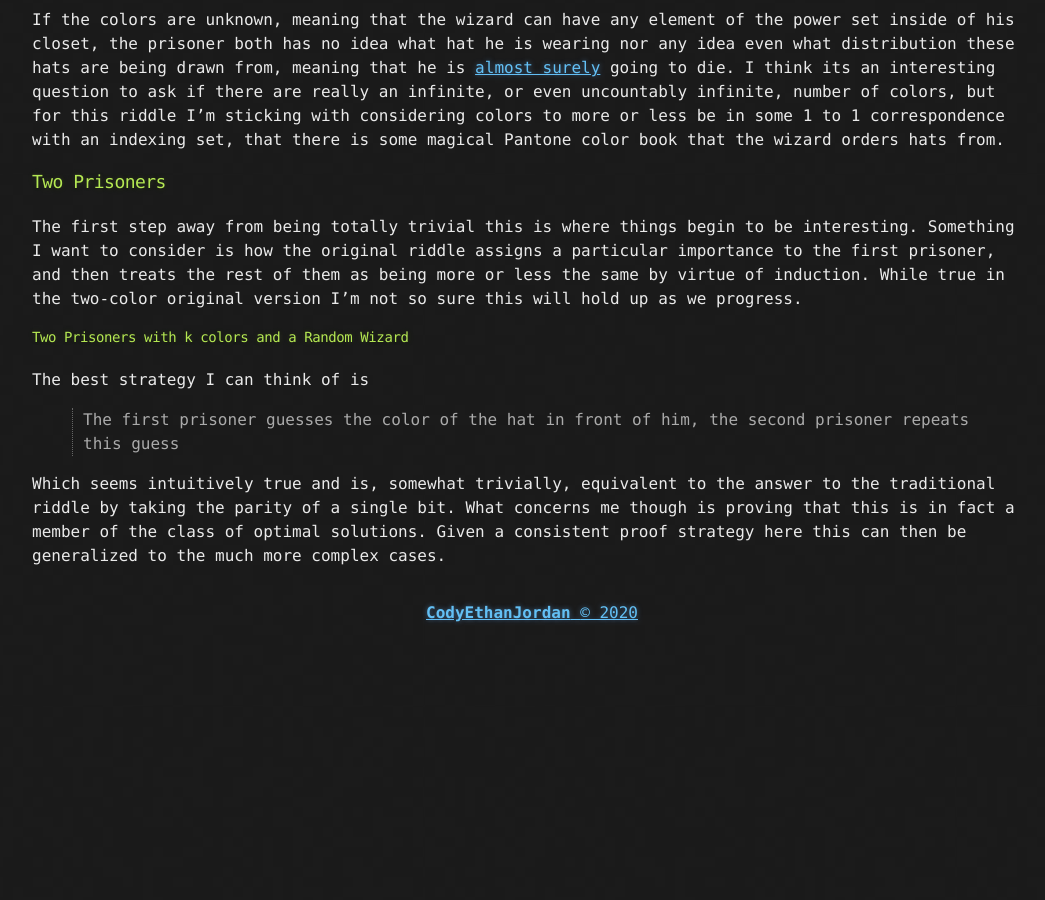
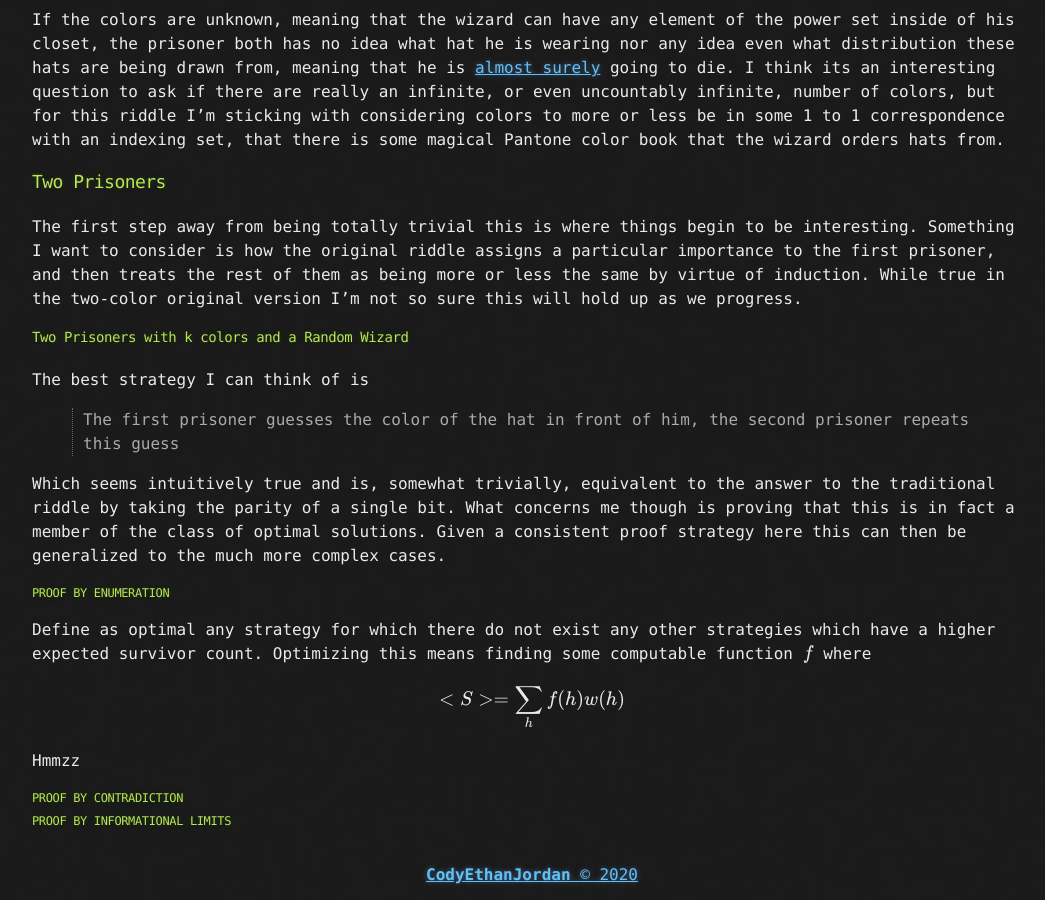
Before and after one commit to CodyEthanJordan/CodyEthanJordan.github.io, a Jekyll site: the page built from _posts/2020-10-08-tenHatsProofs.md, in a window 1280 px wide and 900 px high, scrolled down 3018 px. Shown: the whole window, without its empty margins (108-1153 px from the left). Built offline with Jekyll 4.4.1, drawn with Linux system fonts in a browser that asks for light colours; formulas are drawn with MathJax 3; a script that is not in the unit is left out; before the commit the page ends 3656 px from its top, so only the background shows below that.

Commit message:
Starting proofs on hats

```diff
--- a/_posts/2020-10-08-tenHatsProofs.md
+++ b/_posts/2020-10-08-tenHatsProofs.md
@@ -96,3 +96,15 @@ The best strategy I can think of is
 > The first prisoner guesses the color of the hat in front of him, the second prisoner repeats this guess
 
 Which seems intuitively true and is, somewhat trivially, equivalent to the answer to the traditional riddle by taking the parity of a single bit. What concerns me though is proving that this is in fact a member of the class of optimal solutions. Given a consistent proof strategy here this can then be generalized to the much more complex cases.
+
+##### Proof by Enumeration
+
+Define as optimal any strategy for which there do not exist any other strategies which have a higher expected survivor count. Optimizing this means finding some computable function $f$ where
+
+$$<S> = \sum_h f(h) w(h)$$
+
+Hmmzz
+
+##### Proof by Contradiction
+
+##### Proof by Informational Limits
```
